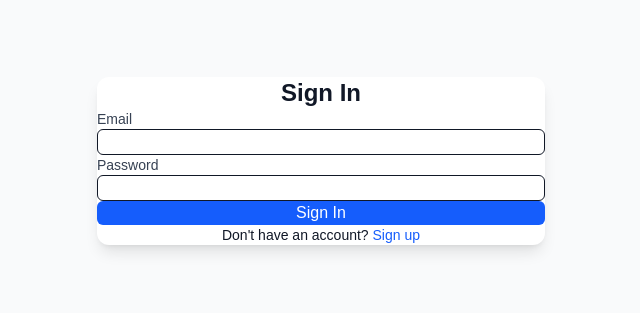
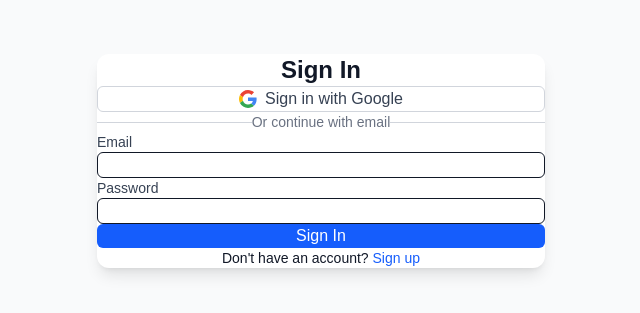
Before and after one commit to build2earn26/digital-seva-app, a Next.js app: page /login in a window 1280 px wide. Shown: the part 239-552 px from the top of the page, without its empty margins (319-959 px from the left). Built offline with nearby package versions, Linux system fonts and the light colour scheme.

Commit message:
feat: add Google OAuth sign-in button to login page

```diff
--- a/src/app/(auth)/login/page.tsx
+++ b/src/app/(auth)/login/page.tsx
@@ -3,6 +3,35 @@
 import { login } from '../actions'
 import { useActionState } from 'react'
 import Link from 'next/link'
+import { createClient } from '@/lib/supabase/client'
+
+function GoogleSignInButton() {
+  const handleGoogleSignIn = async () => {
+    const supabase = createClient()
+    await supabase.auth.signInWithOAuth({
+      provider: 'google',
+      options: {
+        redirectTo: `${window.location.origin}/auth/callback?next=/citizen`,
+      },
+    })
+  }
+
+  return (
+    <button
+      type="button"
+      onClick={handleGoogleSignIn}
+      className="w-full py-2 px-4 border border-gray-300 rounded-md flex items-center justify-center gap-2 hover:bg-gray-50 font-medium text-gray-700"
+    >
+      <svg width="18" height="18" viewBox="0 0 48 48">
+        <path fill="#EA4335" d="M24 9.5c3.54 0 6.71 1.22 9.21 3.6l6.85-6.85C35.9 2.38 30.47 0 24 0 14.62 0 6.51 5.38 2.56 13.22l7.98 6.19C12.43 13.72 17.74 9.5 24 9.5z"/>
+        <path fill="#4285F4" d="M46.98 24.55c0-1.57-.15-3.09-.38-4.55H24v9.02h12.94c-.58 2.96-2.26 5.48-4.78 7.18l7.73 6c4.51-4.18 7.09-10.36 7.09-17.65z"/>
+        <path fill="#FBBC05" d="M10.53 28.59c-.48-1.45-.76-2.99-.76-4.59s.27-3.14.76-4.59l-7.98-6.19C.92 16.46 0 20.12 0 24c0 3.88.92 7.54 2.56 10.78l7.97-6.19z"/>
+        <path fill="#34A853" d="M24 48c6.48 0 11.93-2.13 15.89-5.81l-7.73-6c-2.15 1.45-4.92 2.3-8.16 2.3-6.26 0-11.57-4.22-13.47-9.91l-7.98 6.19C6.51 42.62 14.62 48 24 48z"/>
+      </svg>
+      Sign in with Google
+    </button>
+  )
+}
 
 export default function LoginPage() {
   const [state, formAction, isPending] = useActionState(
@@ -16,6 +45,17 @@
     <div className="min-h-screen bg-gray-50 flex flex-col items-center justify-center p-4">
       <main className="max-w-md w-full bg-white rounded-xl shadow-lg p-8">
         <h2 className="text-2xl font-bold text-center mb-6">Sign In</h2>
+
+        <GoogleSignInButton />
+
+        <div className="relative my-4">
+          <div className="absolute inset-0 flex items-center">
+            <div className="w-full border-t border-gray-300" />
+          </div>
+          <div className="relative flex justify-center text-sm">
+            <span className="px-2 bg-white text-gray-500">Or continue with email</span>
+          </div>
+        </div>
 
         <form action={formAction} className="space-y-4">
           <div>
@@ -52,9 +92,10 @@
           </button>
         </form>
 
-        <div className="mt-4 text-center text-sm">
-          Don't have an account? <Link href="/signup" className="text-blue-600 hover:underline">Sign up</Link>
-        </div>
+        <p className="text-center text-sm mt-4">
+          Don&apos;t have an account?{' '}
+          <Link href="/signup" className="text-blue-600 hover:underline">Sign up</Link>
+        </p>
       </main>
     </div>
   )
```
